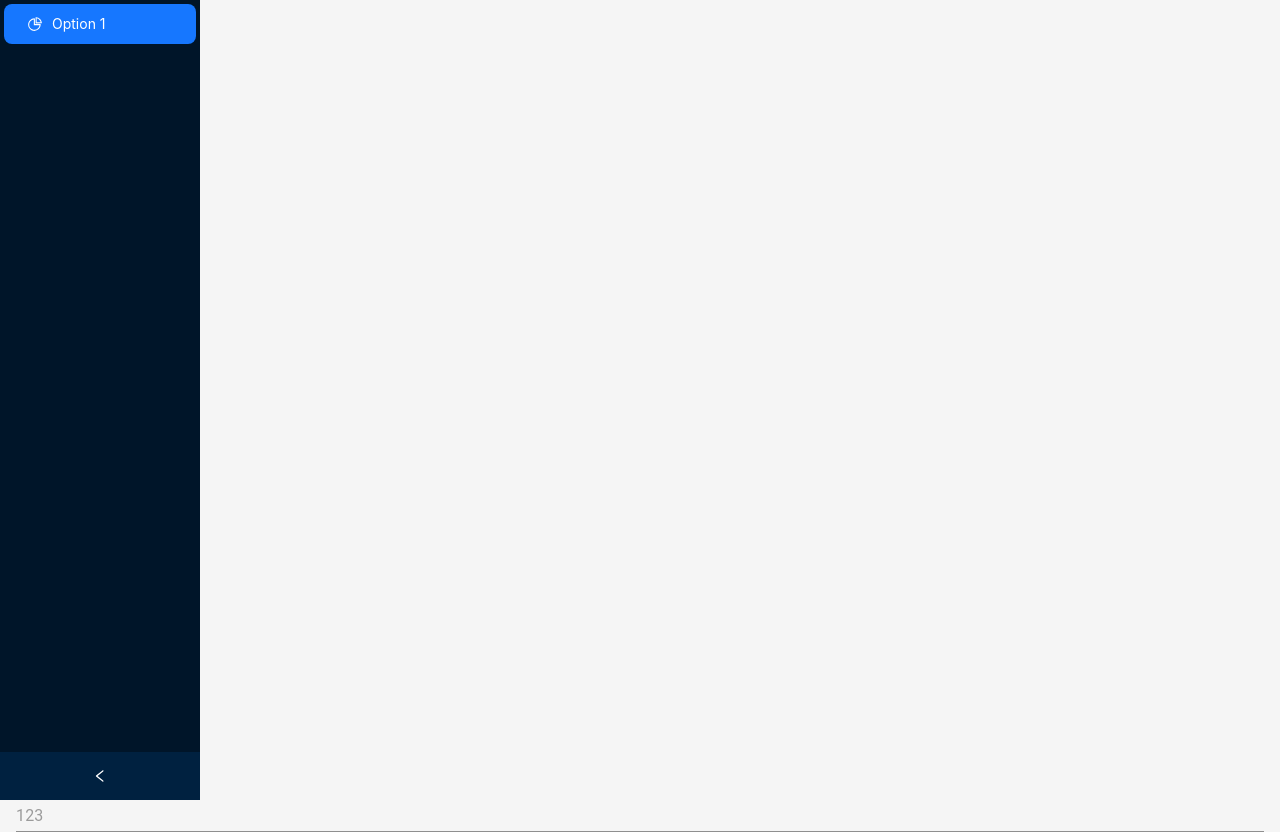
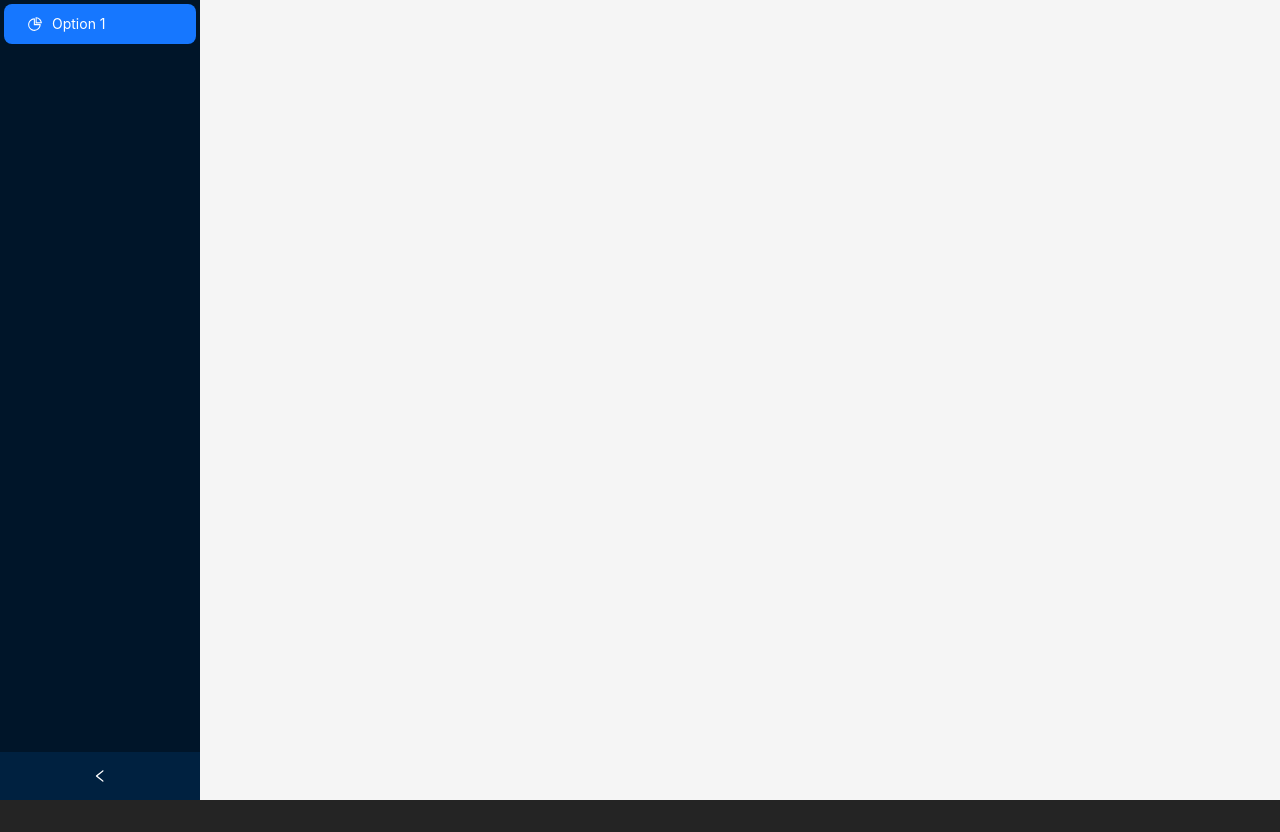
Before and after one commit to shurma1/maximaster_practice, a React (Vite) app: page /randomColor in a window 1280 px wide. After the commit the page ends 800 px from the top, so only its background shows below. Built offline with nearby package versions, Linux system fonts and the light colour scheme.

Commit message:
some changes

```diff
--- a/src/pages/RandomColor/RandomColor.tsx
+++ b/src/pages/RandomColor/RandomColor.tsx
@@ -1,13 +1,8 @@
-import {Stack} from "@mui/material";
-import Input from '@mui/material/Input';
+
 
 const RandomColor = () => {
 	return (
-		<Stack>
-			<Input
-				placeholder="123"
-			/>
-		</Stack>
+		<div></div>
 	);
 };
 
```
